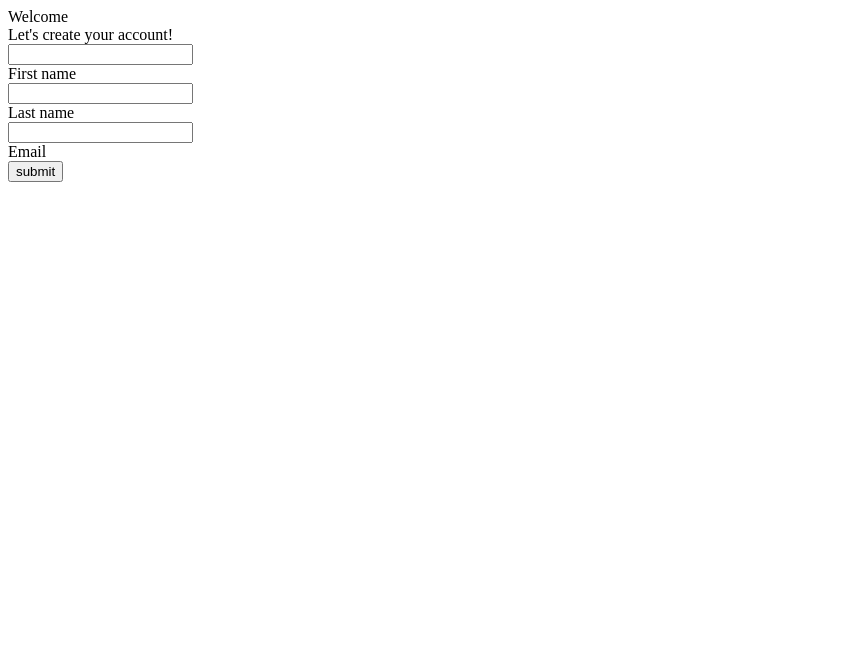
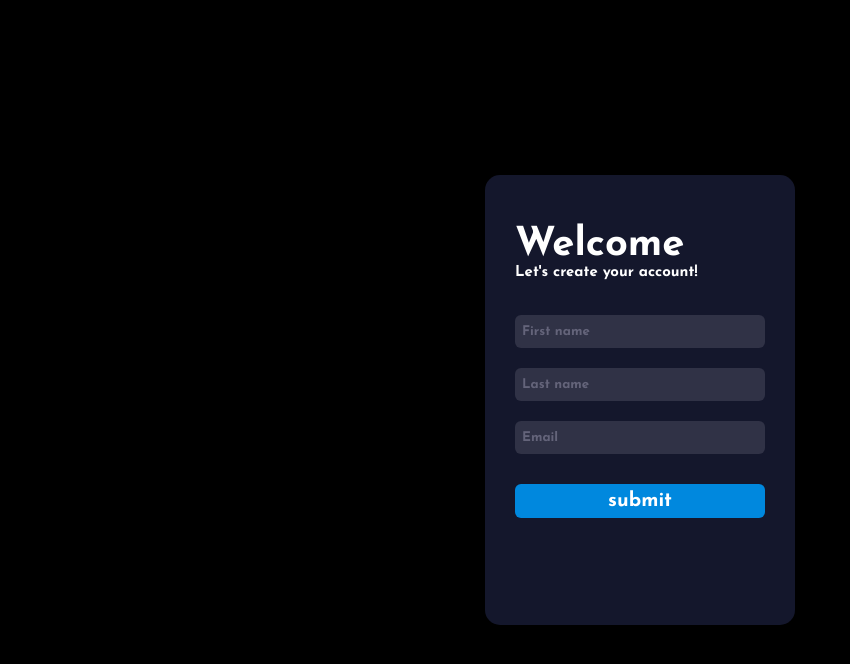
Before and after one commit to Bharath1910/week-one-assignments, a website: page css-challenges/FormChallenges/Challenge_1/index.html in a window 1280 px wide. Shown: the whole page, without its empty margins (0-850 px from the left). Drawn offline with Linux system fonts and the light colour scheme.

Commit message:
Compeleted form 1

```diff
--- a/css-challenges/FormChallenges/Challenge_1/index.html
+++ b/css-challenges/FormChallenges/Challenge_1/index.html
@@ -12,20 +12,17 @@
       <div class="title">Welcome</div>
       <div class="subtitle">Let's create your account!</div>
       <div class="input-container ic1">
-        <input id="firstname" class="input" type="text" placeholder=" " />
-        <div class="cut"></div>
-        <label for="firstname" class="placeholder">First name</label>
+        <input id="firstname" class="input" type="text" placeholder="First name" />
       </div>
+
       <div class="input-container ic2">
-        <input id="lastname" class="input" type="text" placeholder=" " />
-        <div class="cut"></div>
-        <label for="lastname" class="placeholder">Last name</label>
+        <input id="lastname" class="input" type="text" placeholder="Last name" />
       </div>
+
       <div class="input-container ic2">
-        <input id="email" class="input" type="text" placeholder=" " />
-        <div class="cut cut-short"></div>
-        <label for="email" class="placeholder">Email</label>
+        <input id="email" class="input" type="text" placeholder="Email" />
       </div>
+
       <button type="text" class="submit">submit</button>
     </div>
   </body>
--- a/css-challenges/FormChallenges/Challenge_1/style.css
+++ b/css-challenges/FormChallenges/Challenge_1/style.css
@@ -0,0 +1,64 @@
+@import url('https://fonts.googleapis.com/css2?family=Josefin+Sans:wght@700&display=swap');
+
+* {
+    margin: 0;
+    padding: 0;
+    font-family: "Josefin Sans";
+}
+
+body {
+    display: flex;
+    width: 100vw;
+    height: 100vh;
+    justify-content: center;
+    align-items: center;
+    background-color: #000;
+}
+
+.title {
+    color: #FFFFFF;
+    font-size: 40px;
+    text-align: left;
+}
+
+.subtitle {
+    color: #FFFFFF;
+    padding-bottom: 25px;
+    font-size: 15px;
+}
+
+.form {
+    background-color: #14172C;
+    padding: 50px 30px;
+    border-radius: 15px;
+    width: 250px;
+    height: 350px;
+}
+
+.input-container {
+    display: flex;
+}
+
+.input-container > * {
+    background-color: #303246;
+    width: 100%;
+    border-radius: 6px;
+    padding: 10px 7px;
+    border: none;
+    margin: 10px 0;
+}
+
+.input-container > *::placeholder {
+    color: #64647A;
+}
+
+.form button {
+    width: 100%;
+    font-size: 20px;
+    padding: 7px 0;
+    border-radius: 6px;
+    border: none;
+    background-color: #0088DE;
+    color: #FFFFFF;
+    margin-top: 20px;
+}
```
